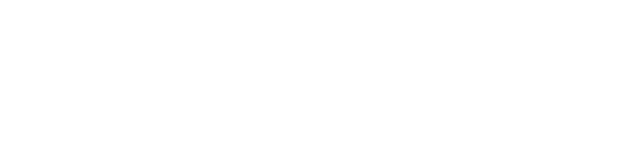
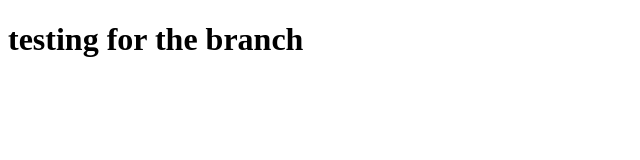
Before and after one commit to idelmundo/streetsweeper, a plain HTML site: page index.html in a window 1280 px wide. Shown: the whole page, without its empty margins (0-640 px from the left). Drawn offline with Linux system fonts and the light colour scheme.

Commit message:
testing after merging

```diff
--- a/index.html
+++ b/index.html
@@ -3,10 +3,10 @@
 <head>
     <meta charset="UTF-8">
     <meta name="viewport" content="width=device-width, initial-scale=1.0">
-    <title>Document</title>
+    <title>Testing</title>
 </head>
 <body>
-
+    <h1> testing for the branch</h1>
 
 </body>
 </html>
```
